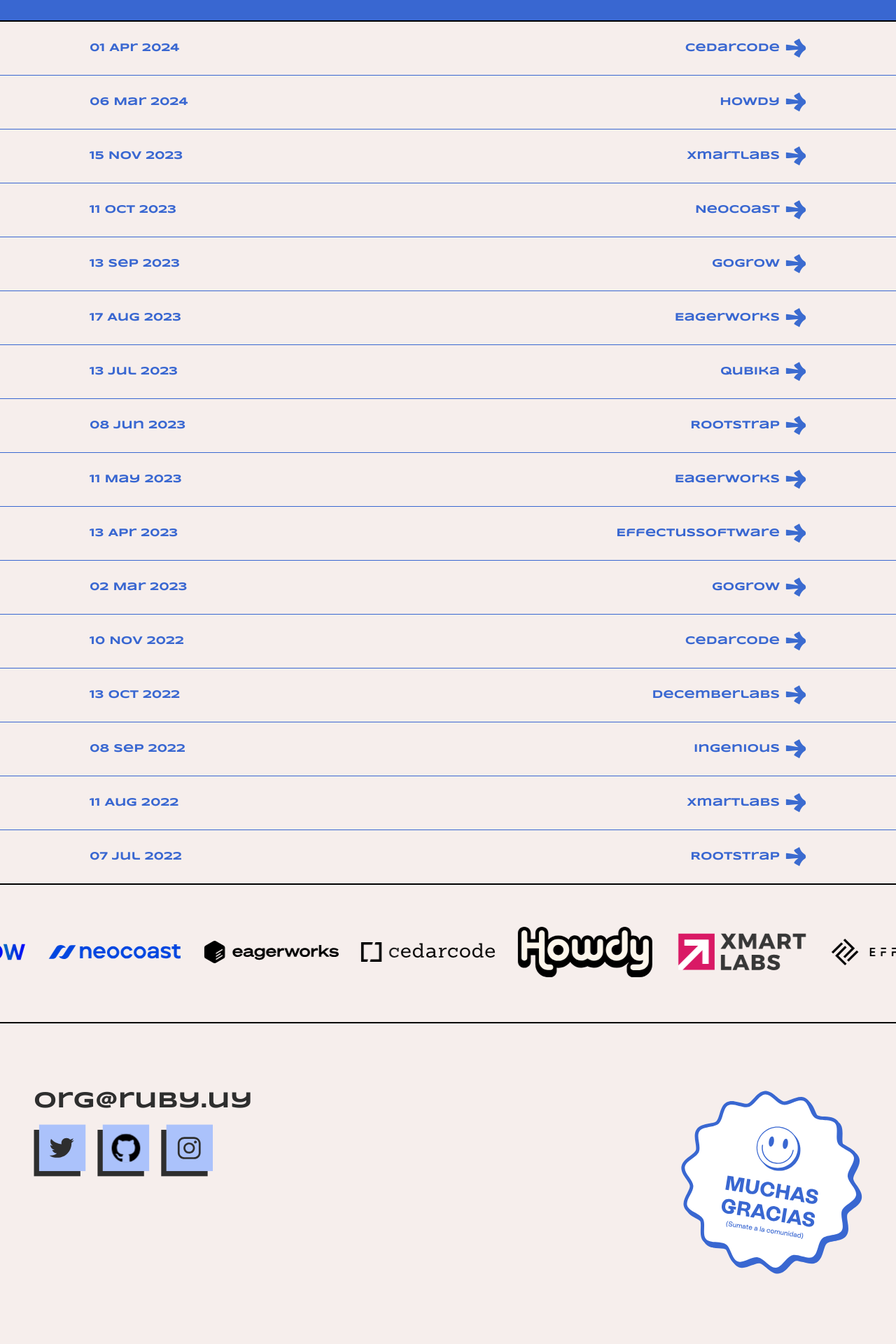
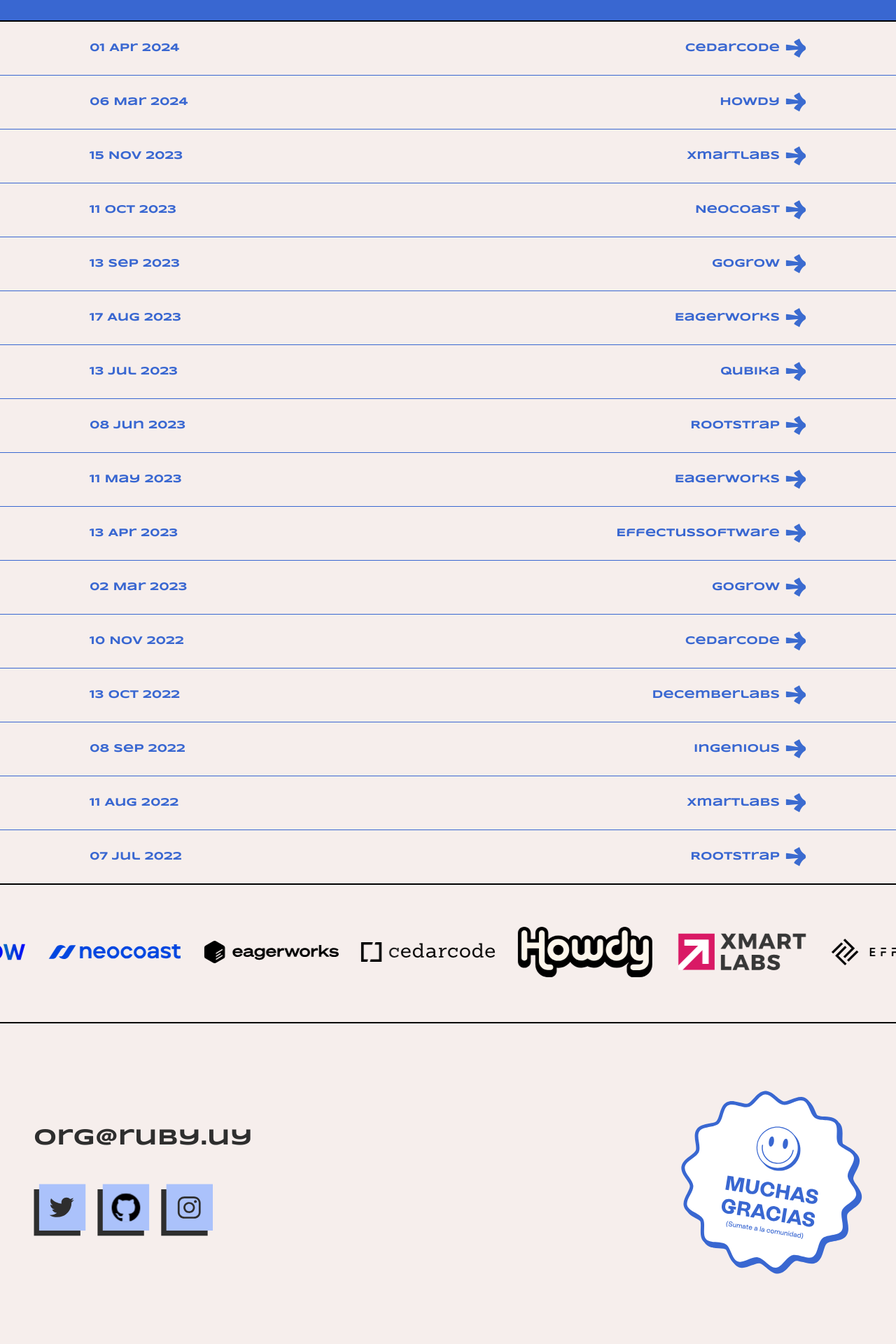
Before and after one commit to rubyuy/ruby.uy, a Jekyll site: the page built from index.md, in a window 1280 px wide. Shown: the part 2340-4260 px from the top of the page at 70% size. Built offline with Jekyll 4.4.1, drawn with Linux system fonts in a browser that asks for light colours; our own code applies the rules of GitHub Pages for plain Markdown files.

Commit message:
Improve footer styles

```diff
--- a/_sass/footer.scss
+++ b/_sass/footer.scss
@@ -4,6 +4,7 @@
   background-color: #F6EEEC;
   display: flex;
   justify-content: space-between;
+  align-items: center;
 
   @media (max-width: 768px) {
     padding: 2rem 1rem;
@@ -21,14 +22,15 @@
       h1 {
         font-size: 2rem;
         font-weight: bold;
-        margin-bottom: 1rem;
+        margin-bottom: 3rem;
+        text-align: center;
 
         &:hover {
           filter: drop-shadow(-0.5rem 0.5rem 0.5rem rgb(57, 126, 120));
         }
 
         @media (max-width: 768px) {
-          font-size: 1rem;
+          font-size: 1.5rem;
         }
       }
 
```
